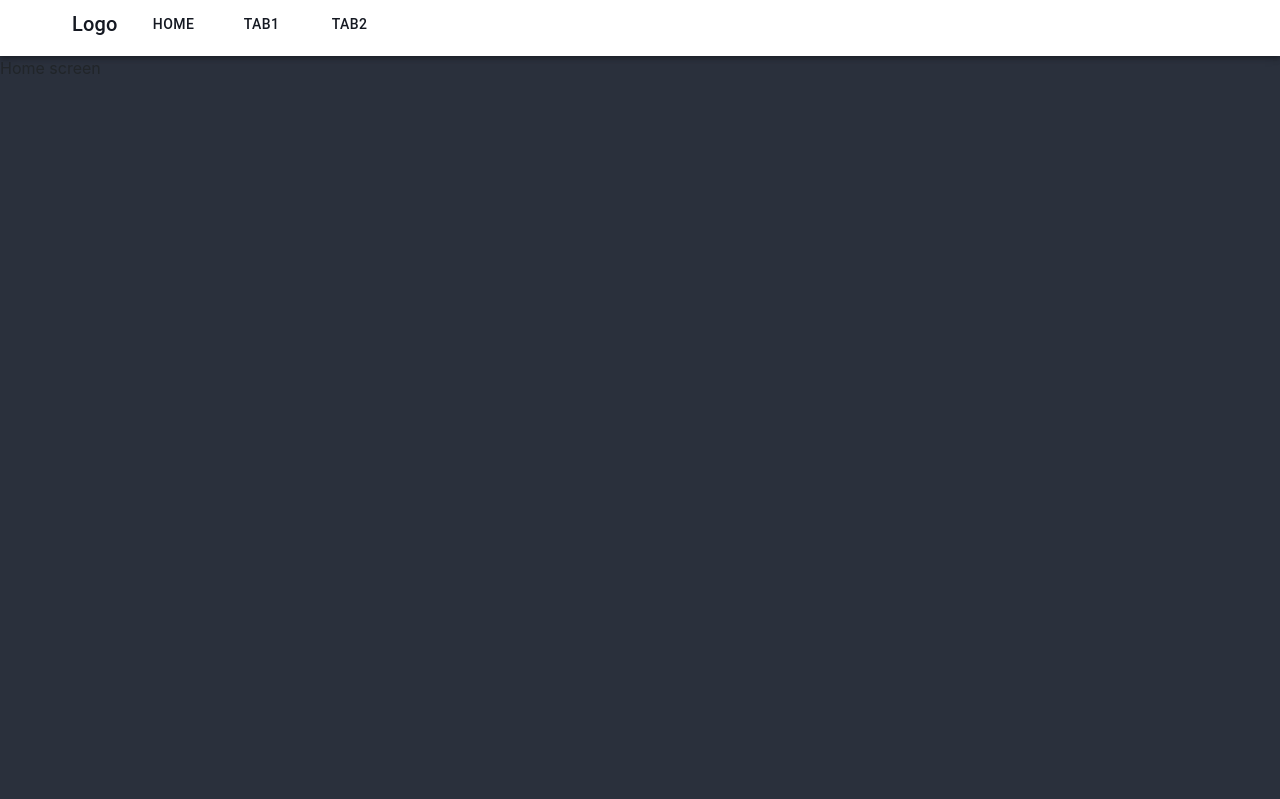
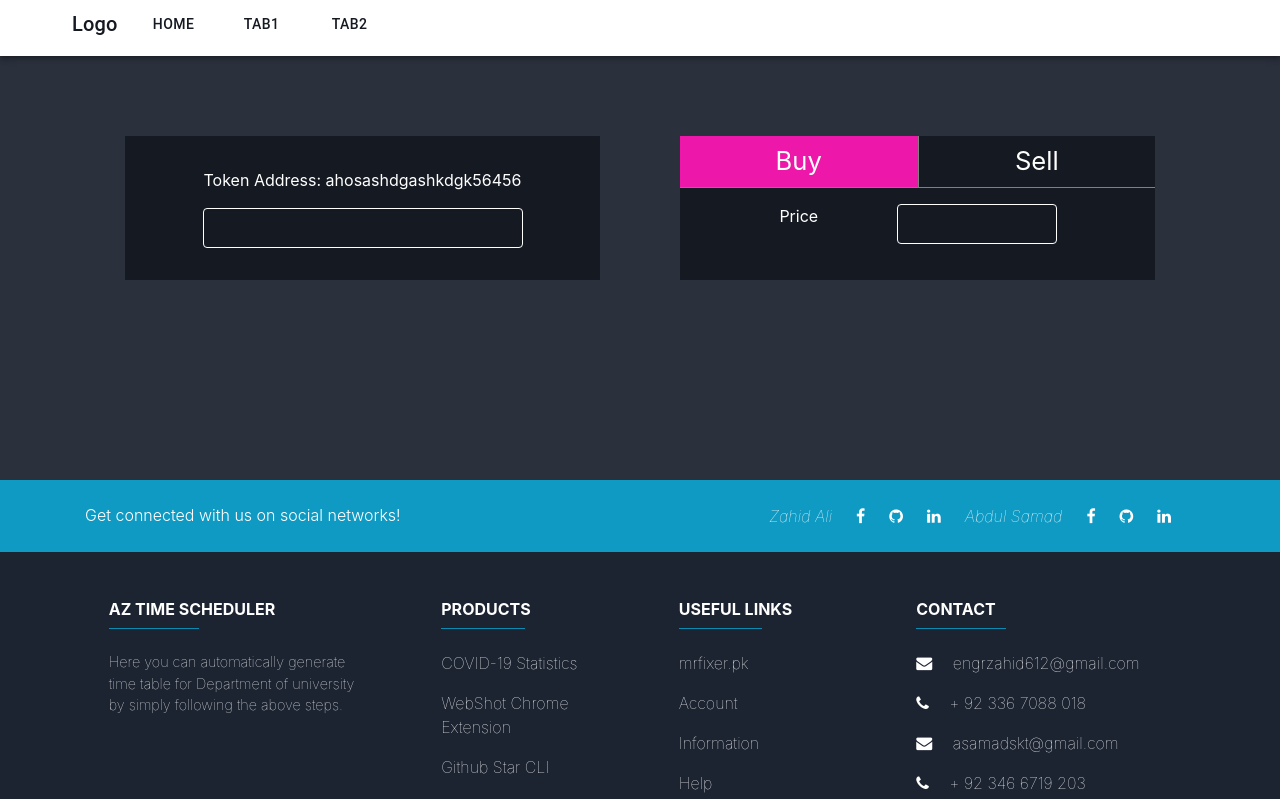
Before and after one commit to zahidalidev/Crypto-reactapp, a React (Create React App) app: page /tab1 in a window 1280 px wide. Shown: the top 799 px of the page. Built offline with nearby package versions, Linux system fonts and the light colour scheme.

Commit message:
two components in tab1 and routing

```diff
--- a/src/App.js
+++ b/src/App.js
@@ -1,13 +1,17 @@
+import { Route, Redirect } from "react-router-dom"
+
 import Appbar from "./component/appbar.js"
 import Footer from "./component/footer.jsx"
 import colors from "./config/colors"
 import Home from "./pages/Home.js";
+import Tab1 from "./pages/Tab1.js"
 
 function App() {
   return (
     <div className="App" style={{ backgroundColor: colors.grey }} >
       <Appbar />
-      <Home />
+      <Route path="/" exact render={() => <Home />} />
+      <Route path="/tab1" exact render={() => <Tab1 />} />
       <Footer />
     </div>
   );
--- a/src/component/appbar.js
+++ b/src/component/appbar.js
@@ -5,6 +5,7 @@ import Toolbar from '@material-ui/core/Toolbar';
 import Typography from '@material-ui/core/Typography';
 import Button from '@material-ui/core/Button';
 import colors from "../config/colors"
+import { useHistory } from 'react-router';
 
 const useStyles = makeStyles((theme) => ({
     root: {
@@ -17,6 +18,7 @@ const useStyles = makeStyles((theme) => ({
 
 export default function Appbar() {
     const classes = useStyles();
+    const history = useHistory()
 
     return (
         <div className={classes.root}>
@@ -25,10 +27,10 @@ export default function Appbar() {
                     <Typography style={{ color: colors.black, marginLeft: "3rem" }} variant="h6" color="inherit">
                         Logo
                     </Typography>
-                    <Button style={{ color: colors.black, marginLeft: "1.5rem" }} color="inherit">
+                    <Button onClick={() => history.push("/")} style={{ color: colors.black, marginLeft: "1.5rem" }} color="inherit">
                         Home
                     </Button >
-                    <Button style={{ color: colors.black, marginLeft: "1.5rem" }} color="inherit">
+                    <Button onClick={() => history.push("/tab1")} style={{ color: colors.black, marginLeft: "1.5rem" }} color="inherit">
                         Tab1
                     </Button >
                     <Button style={{ color: colors.black, marginLeft: "1.5rem" }} color="inherit">
--- /dev/null
+++ b/src/pages/Tab1.js
@@ -0,0 +1,103 @@
+import React, { useState } from 'react';
+import { withStyles } from '@material-ui/core/styles';
+import TextField from '@material-ui/core/TextField';
+
+import colors from '../config/colors';
+
+const CssTextField = withStyles({
+    root: {
+        '& label.Mui-focused': {
+            color: 'green',
+        },
+        '& .MuiInput-underline:after': {
+            borderBottomColor: 'green',
+        },
+        '& .MuiOutlinedInput-root': {
+            '& fieldset': {
+                borderColor: colors.white,
+            },
+            '&:hover fieldset': {
+                borderColor: 'yellow',
+            },
+            '&.Mui-focused fieldset': {
+                borderColor: 'green',
+            },
+        },
+    },
+})(TextField);
+
+function Tab1(props) {
+
+    const [buyerCompnent, setBuyerCompnent] = useState(true)
+
+    return (
+        <div className="container">
+            <div className="row justify-content-md-center" style={{ marginTop: "5rem" }} >
+                <div className="col-md-5" style={{ backgroundColor: colors.black, padding: "2rem" }} >
+                    <div className="row justify-content-md-center " >
+                        <p style={{ color: colors.white }} >
+                            Token Address: ahosashdgashkdgk56456
+                        </p>
+                    </div>
+                    <div className="row justify-content-md-center " >
+                        <CssTextField
+                            style={{ width: "20rem" }}
+                            size="small"
+                            variant="outlined"
+                            id="custom-css-outlined-input"
+                        />
+                    </div>
+                </div>
+                <div className="col-md-5" style={{ marginLeft: "5rem", backgroundColor: colors.black }} >
+
+                    <div className="row justify-content-md-center " style={{ borderBottom: "1.5px solid grey" }} >
+                        <div className="col-md-6 align-self-center" style={{ backgroundColor: buyerCompnent ? colors.primary : null }} >
+                            <div className="row justify-content-md-center " >
+                                <p onClick={() => setBuyerCompnent(true)} style={{ cursor: "pointer", color: colors.white, fontSize: "1.6rem", marginTop: "0.4rem", marginBottom: "0.4rem" }} > Buy</p>
+                            </div>
+                        </div>
+
+                        <div className="col-md-6" style={{ borderLeft: "1.5px solid grey", backgroundColor: buyerCompnent ? null : colors.primary }} >
+                            <div className="row justify-content-md-center " >
+                                <p onClick={() => setBuyerCompnent(false)} style={{ cursor: "pointer", color: colors.white, fontSize: "1.6rem", marginTop: "0.4rem", marginBottom: "0.4rem" }} > Sell</p>
+                            </div>
+                        </div>
+
+                    </div>
+
+                    {buyerCompnent ?
+                        <div className="row justify-content-md-center " >
+                            <div className="col-md-12">
+                                <div style={{ marginTop: "1rem" }} className="row justify-content-md-center " >
+                                    <div className="col-md-3 d-flex justify-content-md-center " >
+                                        <p style={{ color: "white" }} >Price</p>
+                                    </div>
+                                    <div className="col-md-6 d-flex justify-content-md-center  " >
+                                        <CssTextField
+                                            style={{ width: "10rem" }}
+                                            size="small"
+                                            variant="outlined"
+                                            id="custom-css-outlined-input"
+                                        />
+                                    </div>
+                                </div>
+                                <div className="row" ></div>
+                                <div className="row" ></div>
+                                <div className="row" ></div>
+                            </div>
+                        </div>
+                        :
+                        <div className="row justify-content-md-center " >
+                            <p style={{ color: "white" }} >Sell component</p>
+                        </div>
+                    }
+                </div>
+
+            </div>
+        </div>
+    );
+}
+
+
+
+export default Tab1;
```
